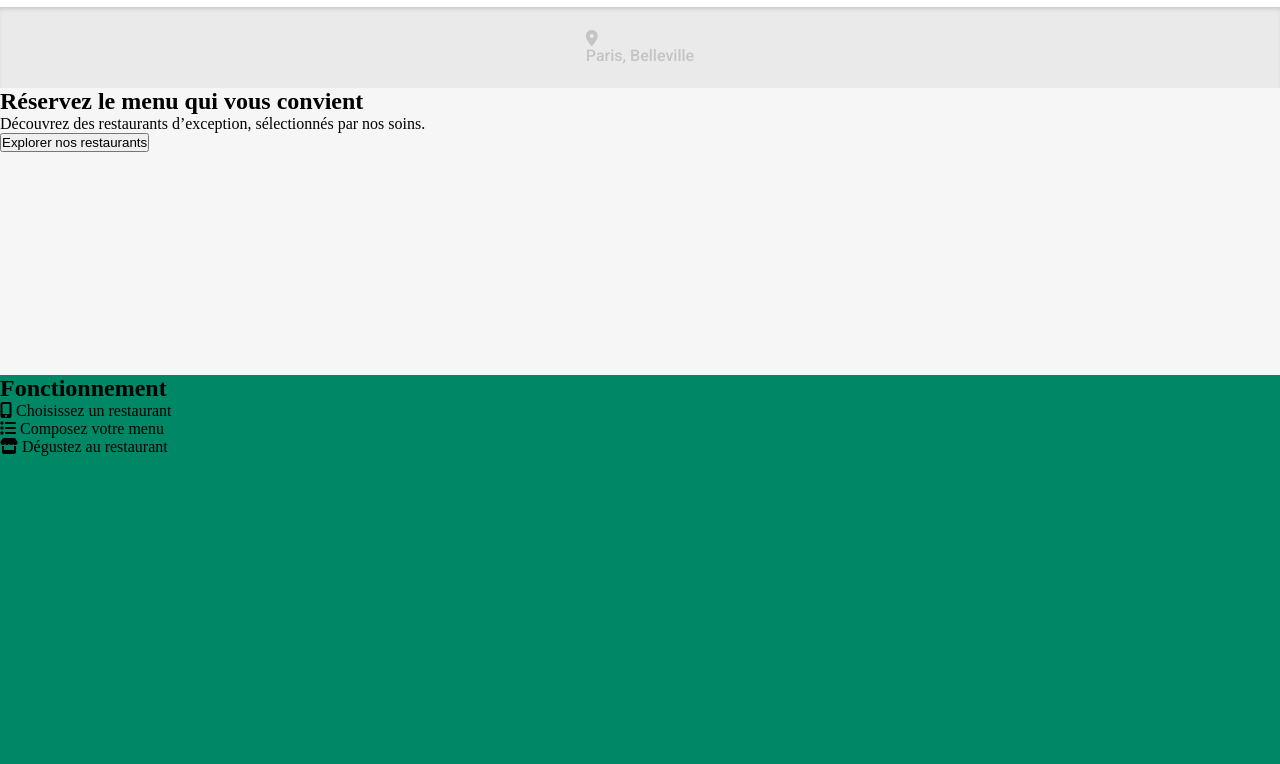
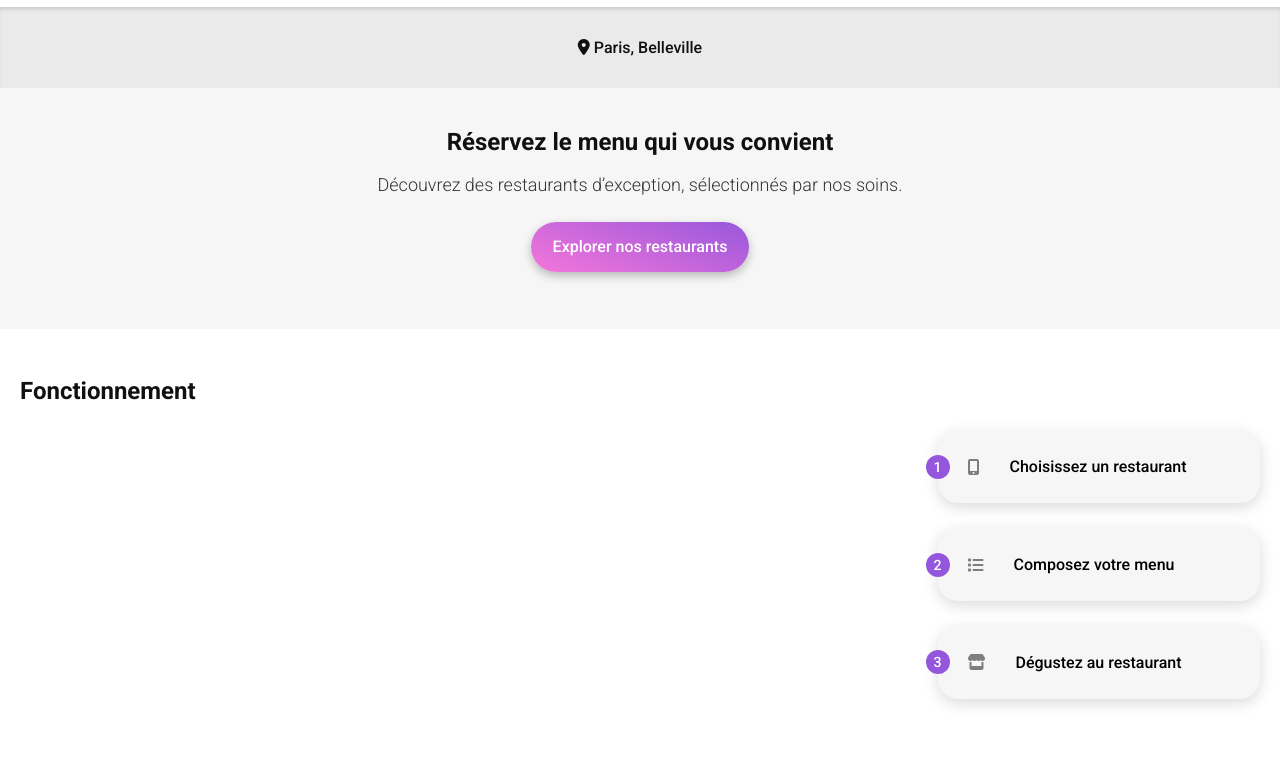
Before and after one commit to timout13/OhMyFood, a website: page index.html in a window 1280 px wide. Shown: the part 56-820 px from the top of the page. Drawn offline with Linux system fonts and the light colour scheme; a web font is replaced by a local one.

Commit message:
end functioning section

```diff
--- a/assets/sass/main.scss
+++ b/assets/sass/main.scss
@@ -16,6 +16,29 @@ $primary-font: "Roboto", sans-serif;
 $logo-font: "Shrikhand", cursive;
 $font-size-title: 24px;
 
+@mixin primary-font-regular() {
+  font-family: $primary-font;
+  font-weight: 500;
+}
+
+@mixin gradient-button($color-1, $color-2) {
+  background: linear-gradient(200.64deg, $color-1 -5.2%, $color-2 110.74%);
+}
+@mixin gradient-button-hover($color-1, $color-2) {
+  background: linear-gradient(
+      0deg,
+      rgba(255, 255, 255, 0.15),
+      rgba(255, 255, 255, 0.15)
+    ),
+    linear-gradient(200.64deg, #9356dc -5.2%, #ff79da 110.74%);
+}
+
+$gradient-heart: linear-gradient(
+  193.33deg,
+  $purple-gradient -11.44%,
+  $pink-gradient 123.93%
+);
+
 * {
   margin: 0;
   padding: 0;
@@ -24,31 +47,38 @@ $font-size-title: 24px;
 /* Composants */
 
 // Section Title Text
-.section-title {
+.section__title {
   font-family: "Roboto";
   font-style: normal;
   font-weight: 700;
   font-size: 24px;
   line-height: 28px;
-  color: #c4c4c4;
+  color: $black;
 }
 // Paragraph Text
-.paragraph {
+.section__paragraph {
   font-family: "Roboto";
   font-style: normal;
   font-weight: 300;
   font-size: 18px;
   line-height: 21px;
-  color: #c4c4c4;
+  color: $grey;
 }
 // Button Text
-.btn {
+.btn__text {
   font-family: $primary-font;
   font-style: normal;
   font-weight: 500;
   font-size: 16px;
   line-height: 19px;
   color: #c4c4c4;
+
+  &--white {
+    color: white;
+  }
+  &--black {
+    color: $black;
+  }
 }
 
 // Section Title 2 Text
@@ -90,12 +120,29 @@ $font-size-title: 24px;
   }
 }
 
+.btn {
+  border: none;
+  box-shadow: 0px 4px 10px rgba(0, 0, 0, 0.25);
+  border-radius: 25px;
+  width: 218px;
+  height: 50px;
+  padding: 13px 18.75px;
+  @include gradient-button($purple-gradient, $pink-gradient);
+  &:hover {
+    @include gradient-button-hover($purple-gradient, $pink-gradient);
+    box-shadow: 0px 4px 15px rgba(0, 0, 0, 0.35);
+  }
+}
+
 /* Header */
 
 .header {
   nav {
     height: 63px;
-    position: relative;
+    display: grid;
+    justify-content: center;
+    place-items: center;
+
     //box-shadow: 0px 2px 4px rgba(0, 0, 0, 0.15);
   }
   .location {
@@ -108,14 +155,76 @@ $font-size-title: 24px;
     box-shadow: inset 0px 4px 4px -2px rgba(0, 0, 0, 0.15);
   }
 }
+
+/* INDEX PAGE */
 main {
   .hero {
-    height: 287px;
     background-color: $background-color;
+    display: flex;
+    flex-direction: column;
+    align-items: center;
+    padding: 39.5px 0 57px 0;
+    h1,
+    p {
+      text-align: center;
+    }
+    p {
+      margin-top: 18px;
+      margin-bottom: 27px;
+    }
   }
   .functioning {
-    height: 440px;
-    background-color: #008766;
+    padding: 48px 20px 68px 20px;
+    &__wrapper__card {
+      display: flex;
+      flex-direction: column;
+      gap: 25.5px;
+      align-items: flex-end;
+    }
+    &__card {
+      width: 322.49px;
+      height: 72.38px;
+      background: $background-color;
+      box-shadow: 0px 4px 15px rgba(0, 0, 0, 0.15);
+      border-radius: 20px;
+      display: flex;
+      align-items: center;
+      gap: 30px;
+      position: relative;
+      counter-increment: section;
+      i {
+        margin-left: 30px;
+        color: $grey-tint-4;
+      }
+      &__p {
+        font-size: 16px;
+        @include primary-font-regular();
+      }
+      &::before {
+        content: counter(section);
+        position: absolute;
+        top: 50%;
+        left: 0;
+        transform: translate(-50%, -50%);
+        color: $white;
+        background-color: $primary-color;
+        width: 24px;
+        height: 24px;
+        border-radius: 25px;
+        display: grid;
+        place-items: center;
+        @include primary-font-regular();
+        font-size: 14.1818px;
+      }
+      &:hover {
+        i {
+          color: $primary-color;
+        }
+      }
+    }
+    h2 {
+      margin-bottom: 26px;
+    }
   }
   .restaurants {
     height: 1226px;
--- a/index.html
+++ b/index.html
@@ -12,31 +12,37 @@
       <nav>
         <img src="./assets/images/logo/ohmyfood@2x.svg" />
       </nav>
-      <div class="location btn">
+      <div class="location btn__text">
+        <p class="btn__text btn__text--black">
           <i class="fa-solid fa-location-dot"></i> Paris, Belleville
+        </p>
       </div>
     </header>
     <main>
       <section class="hero">
-        <h1>Réservez le menu qui vous convient</h1>
-        <p>
+        <h1 class="section__title">Réservez le menu qui vous convient</h1>
+        <p class="section__paragraph">
           Découvrez des restaurants d’exception, sélectionnés par nos soins.
         </p>
-        <button>Explorer nos restaurants</button>
+        <button class="btn btn__text btn__text--white">
+          Explorer nos restaurants
+        </button>
       </section>
       <section class="functioning">
-        <h2>Fonctionnement</h2>
-        <div>
+        <h2 class="section__title">Fonctionnement</h2>
+        <div class="functioning__wrapper__card">
+          <div class="functioning__card">
             <i class="fa-solid fa-mobile-screen-button"></i>
-          Choisissez un restaurant
+            <p class="functioning__card__p">Choisissez un restaurant</p>
           </div>
-        <div>
+          <div class="functioning__card">
             <i class="fa-solid fa-list"></i>
-          Composez votre menu
+            <p class="functioning__card__p">Composez votre menu</p>
           </div>
-        <div>
+          <div class="functioning__card">
             <i class="fa-solid fa-store"></i>
-          Dégustez au restaurant
+            <p class="functioning__card__p">Dégustez au restaurant</p>
+          </div>
         </div>
       </section>
       <section class="restaurants">
```
Also changed, not shown: assets/css/style.css, 1 other file. Lines whose indentation alone changed are shown as unchanged.
